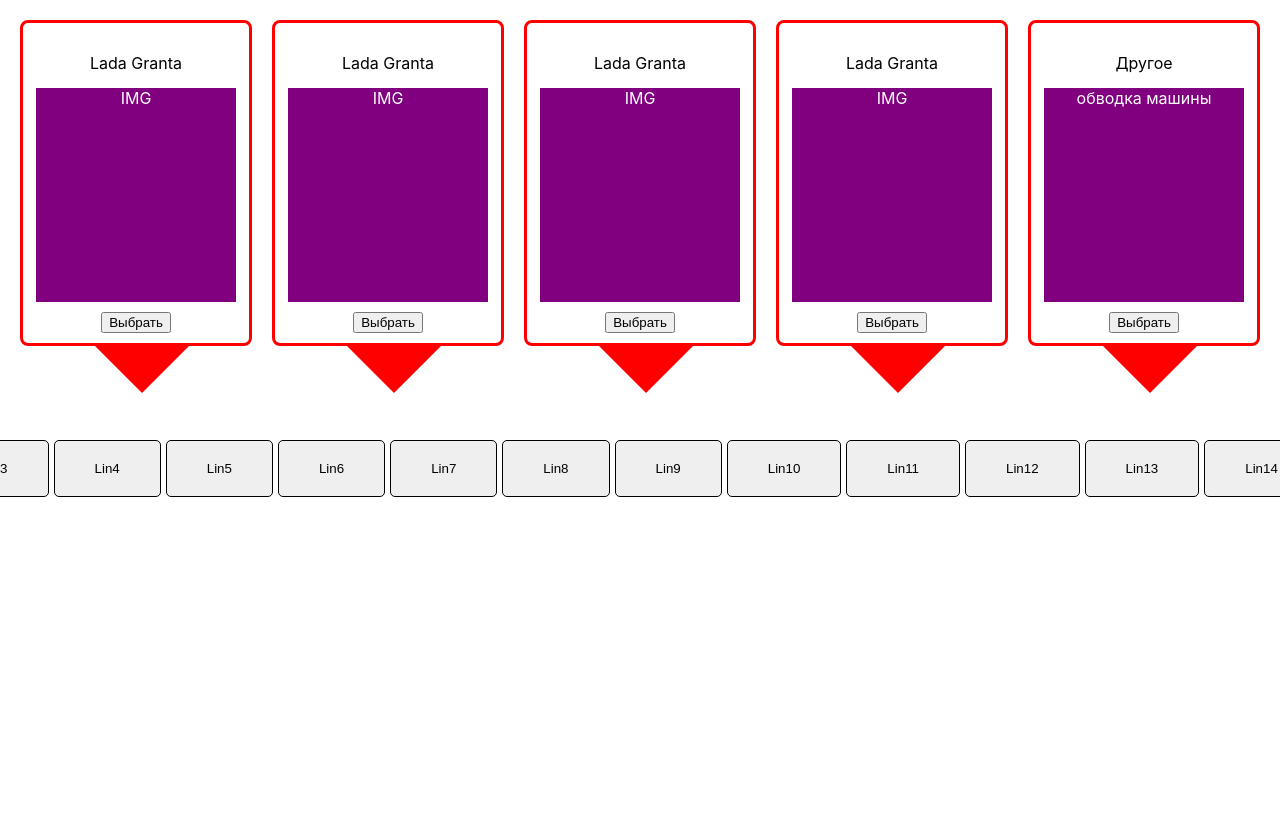
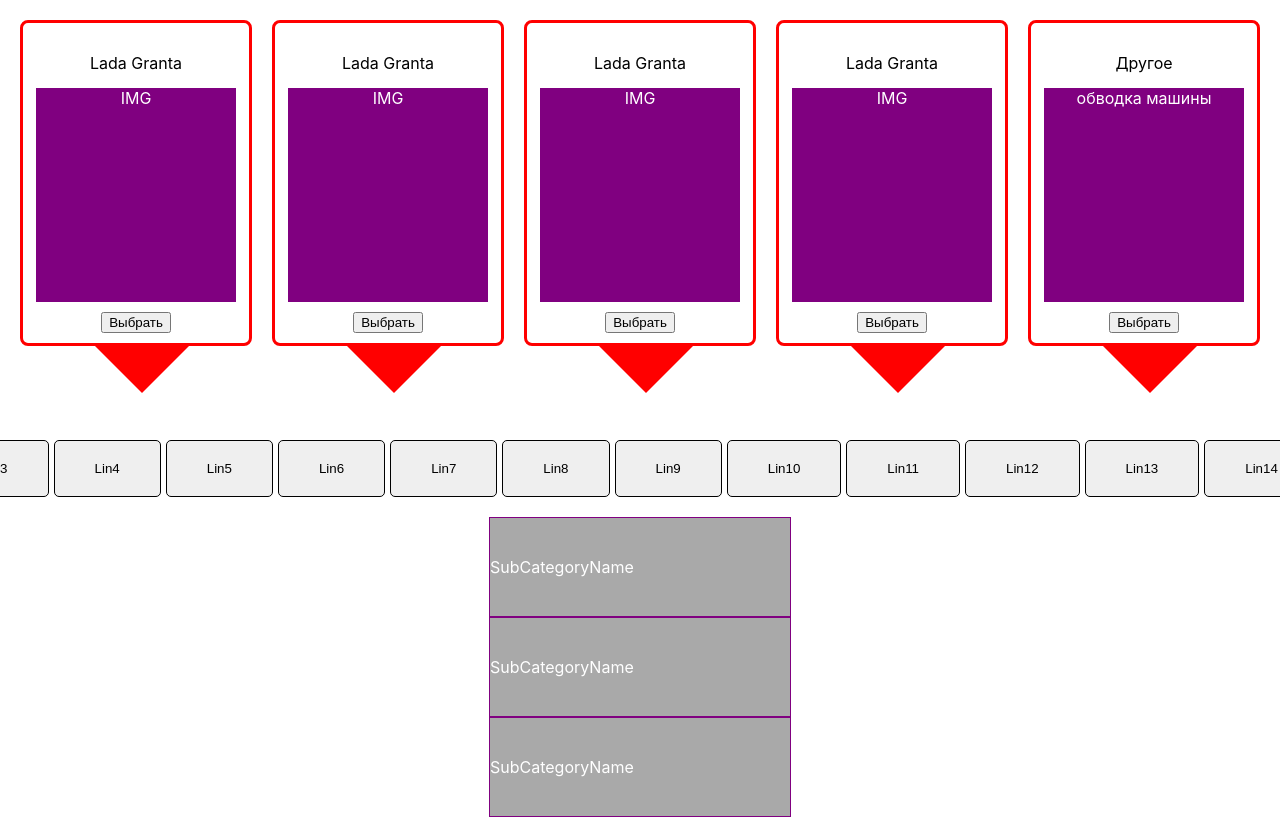
Before and after one commit to Rich-alien/techonline, a React (Create React App) app: page / in a window 1280 px wide. Shown: the top 817 px of the page. Built offline with nearby package versions, Linux system fonts and the light colour scheme.

Commit message:
add data for SubCategoryItem.jsx and visual the block

```diff
--- a/src/App.js
+++ b/src/App.js
@@ -5,7 +5,7 @@ import Main from './components/Main/Main'
 function App(props) {
   return (
     <div className="App">
-      <Main data={props.data} category={props.category}/>
+      <Main data={props.data} category={props.category} SubCategory={props.SubCategory}/>
     {/*   router!*/}
     </div>
   );
--- a/src/components/Main/Main.jsx
+++ b/src/components/Main/Main.jsx
@@ -3,6 +3,7 @@ import style from './Main.module.css'
 import ChooseCar from "./ChooseCar/ChooseCar";
 import ChooseCategory from "./ChooseCategory/ChooseCategoty";
 import TotalItem from "./TotalItem/TotalItem";
+import SubChooseCategory from "./SubChooseCategoty/SubChooseCategory";
 
 
 const Main = (props) => {
@@ -10,6 +11,7 @@ const Main = (props) => {
         <div className={style.main}>
         <ChooseCar data={props.data}/>
         <ChooseCategory category={props.category} />
+        <SubChooseCategory SubCategory={props.SubCategory} />
         <TotalItem/>
         </div>
     )
--- a/src/components/Main/SubChooseCategoty/SubCategoryItem/SubCategoryItem.jsx
+++ b/src/components/Main/SubChooseCategoty/SubCategoryItem/SubCategoryItem.jsx
@@ -0,0 +1,13 @@
+import React from "react";
+import style from './SubCategoryItem.module.css'
+
+const SubCategoryItem = (props) => {
+    return(
+        <div className={style.container}>
+            {
+                props.SubCategoryName
+            }
+        </div>
+    )
+}
+export default SubCategoryItem
--- a/src/components/Main/SubChooseCategoty/SubCategoryItem/SubCategoryItem.module.css
+++ b/src/components/Main/SubChooseCategoty/SubCategoryItem/SubCategoryItem.module.css
@@ -0,0 +1,10 @@
+.container {
+    border: 1px solid purple;
+    height: 100px;
+    width: 300px;
+    background-color: darkgrey;
+    color: white;
+    display: flex;
+
+    align-items: center;
+}
--- a/src/components/Main/SubChooseCategoty/SubChooseCategory.jsx
+++ b/src/components/Main/SubChooseCategoty/SubChooseCategory.jsx
@@ -1,10 +1,10 @@
 import React from 'react';
 import style from './SubChooseCategory.module.css'
-import CategoryItem from "./CategoryItem/CategoryItem";
+import SubCategoryItem from "./SubCategoryItem/SubCategoryItem";
 
 
 const SubChooseCategory = (props) => {
-    let item = props.Category.map(e=><CategoryItem SubCategory={e.SubCategory} />)
+    let item = props.SubCategory.map(e=><SubCategoryItem SubCategoryName={e.SubCategoryName} />)
     return (
         <div className={style.container}>
             {
--- a/src/components/Main/SubChooseCategoty/SubChooseCategory.module.css
+++ b/src/components/Main/SubChooseCategoty/SubChooseCategory.module.css
@@ -0,0 +1,10 @@
+.container {
+    display: flex;
+    align-items: center;
+    flex-direction: column;
+    /*border: 2px solid black;*/
+    height: 300px;
+    width: auto;
+    color: white;
+
+}
--- a/src/index.js
+++ b/src/index.js
@@ -12,10 +12,15 @@ let data = [
     {CarName: 'Другое', CarImg: 'обводка машины'},
 
 ];
+let SubCategory=[
+    {SubCategoryName:'SubCategoryName'},
+    {SubCategoryName:'SubCategoryName'},
+    {SubCategoryName:'SubCategoryName'},
+]
 let category =[
-    {Category:'Lin1'},
-    {Category:'Lin2'},
-    {Category:'Lin3'},
+    {Category:'Lin1',SubCategoryName:'SubCategoryName'},
+    {Category:'Lin2',SubCategoryName:'SubCategoryName'},
+    {Category:'Lin3',SubCategoryName:'SubCategoryName'},
     {Category:'Lin4'},
     {Category:'Lin5'},
     {Category:'Lin6'},
@@ -33,7 +38,7 @@ let category =[
 ];
 ReactDOM.render(
     <React.StrictMode>
-        <App data={data} category={category}/>
+        <App data={data} category={category} SubCategory={SubCategory}/>
     </React.StrictMode>,
     document.getElementById('root')
 );
```
